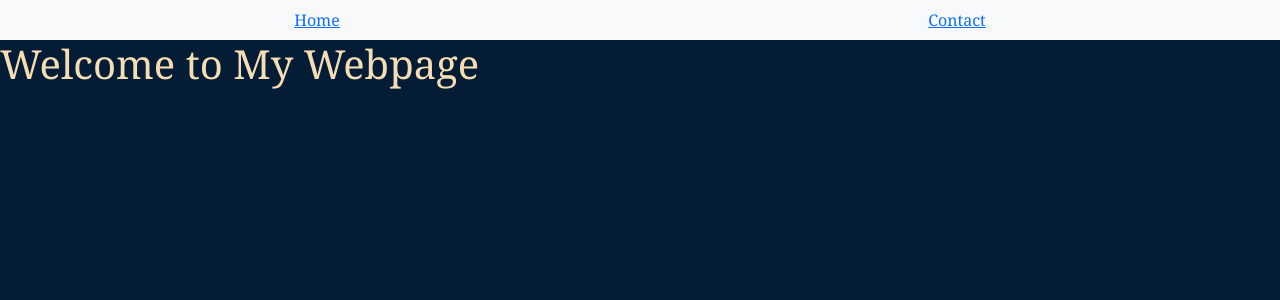
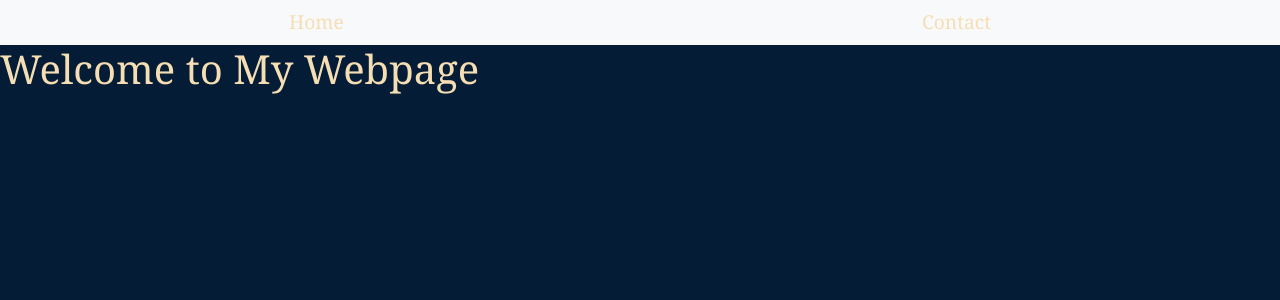
Before and after one commit to quandagr/Navigation, a React (Vite) app: page / in a window 1280 px wide. Shown: the top 300 px of the page. Built offline with nearby package versions, Linux system fonts and the light colour scheme.

Commit message:
update css

```diff
--- a/src/App.css
+++ b/src/App.css
@@ -3,3 +3,22 @@ body{
   color:wheat;
   font-family: Cambria, Cochin, Georgia, Times, 'Times New Roman', serif, cursive;
 }
+nav{
+  display: flex;
+  justify-content: space-around;
+  background-color: #041c35;
+  padding: 1rem;
+}
+nav a{
+  color: wheat;
+  text-decoration: none;
+  font-size: 1.2rem;
+}
+nav a:hover{
+  color: #ff6347;
+}
+.container{
+  max-width: 1200px;
+  margin: 0 auto;
+  padding: 2rem;
+}
```
